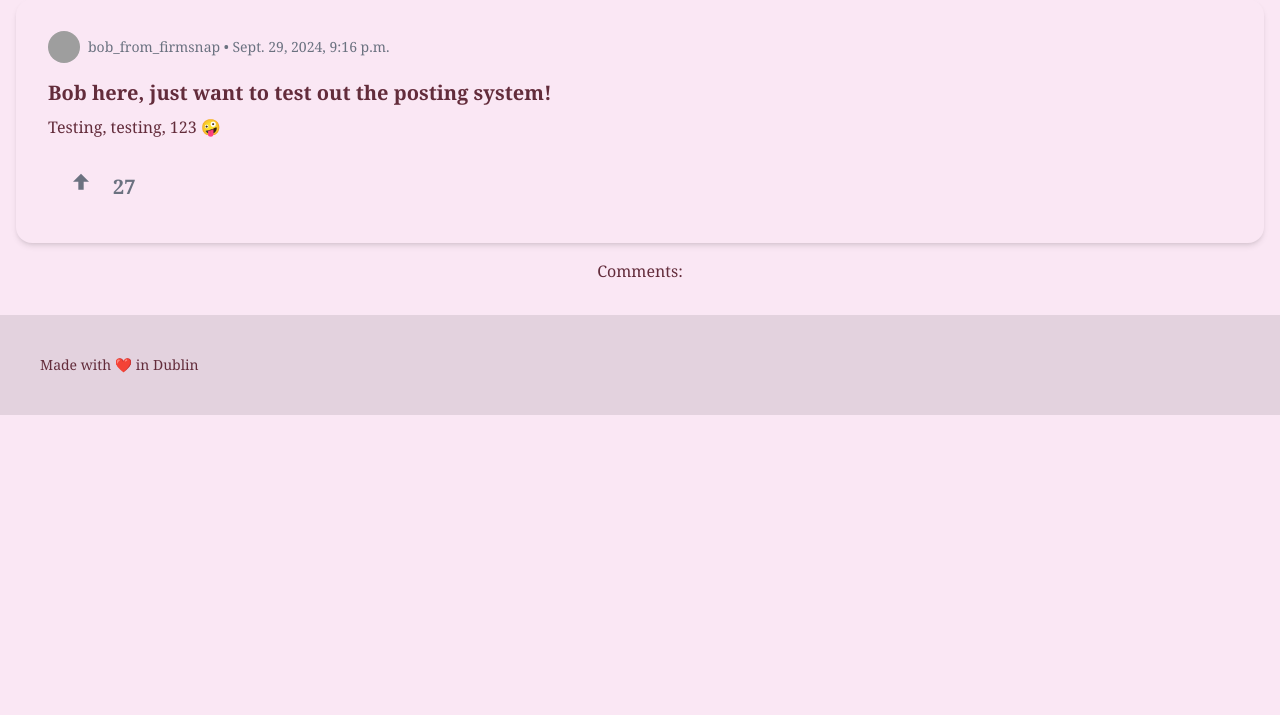
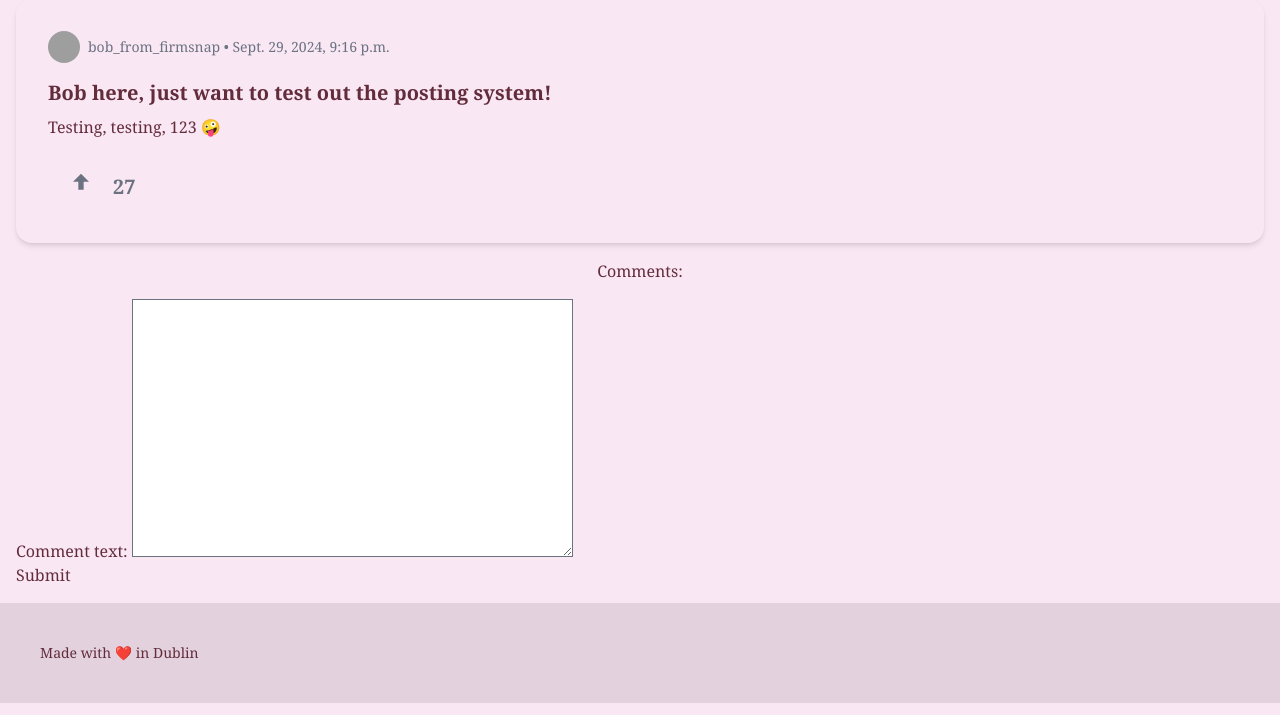
Before and after one commit to Michael-Patrick-Lynch/Firmsnap, a Django app: page /app/post/2 in a window 1280 px wide. Shown: the part 85-800 px from the top of the page. Run offline with Django 5.2, Linux system fonts and the light colour scheme; the first user in the database is signed in; data comes from the database, SQL or seed files in the repository; data that the repository does not hold is empty; some libraries are stand-ins or nearby versions; grey boxes are pictures that could not be loaded.

Commit message:
Added ability to leave comments

```diff
--- a/app/forms.py
+++ b/app/forms.py
@@ -1,8 +1,12 @@
 from django import forms
-from .models import Post
-
+from .models import Post, Comment
 
 class PostCreationForm(forms.ModelForm):
     class Meta:
         model = Post
         fields = ['post_title', 'post_text']
+
+class CommentCreationForm(forms.ModelForm):
+    class Meta:
+        model = Comment
+        fields = ['comment_text']
--- a/app/templates/app/post_detail.html
+++ b/app/templates/app/post_detail.html
@@ -64,6 +64,13 @@
         </div>
     {% endfor %}
     </div>
+
+    {% comment %} Comment Box {% endcomment %}
+    <form action="{% url 'post_detail' post_id%}" method="post">
+        {% csrf_token %}
+        {{ comment_form }}
+        <input type="submit" value="Submit">
+    </form>
     {% else %}
         <p>Post not found</p>
     {% endif %}
--- a/app/views.py
+++ b/app/views.py
@@ -2,7 +2,7 @@ import logging
 from django.http import HttpResponse, HttpResponseRedirect
 from django.template import loader
 
-from app.forms import PostCreationForm
+from app.forms import PostCreationForm, CommentCreationForm
 from .models import Post, Comment
 from django.shortcuts import get_object_or_404, redirect, render
 from django.contrib.auth.views import LoginView
@@ -17,9 +17,21 @@ def post_detail(request, post_id):
 
     # You can only view posts from your own organisation
     if user.is_authenticated and user.organisation_id == post_obj.organisation_id:
+        if request.method == 'POST':
+            comment_form = CommentCreationForm(request.POST)
+            if comment_form.is_valid():
+                new_comment = comment_form.save(commit=False)
+                new_comment.user_id = request.user
+                new_comment.post_id = Post.objects.get(pk=post_id)
+
+                new_comment.save()
+                return redirect('post_detail', post_id=post_id)
+        else:
+            comment_form = CommentCreationForm()
+
         list_of_comments = Comment.objects.filter(post_id=post_id)
         template = loader.get_template("app/post_detail.html")
-        context = {"post_obj" : post_obj, "list_of_comments": list_of_comments}
+        context = {"post_obj" : post_obj, "list_of_comments": list_of_comments,'comment_form': comment_form, 'post_id':post_id}
         return HttpResponse(template.render(context, request))
     else:
         return redirect('login')
```
Also changed, not shown: db.sqlite3.
